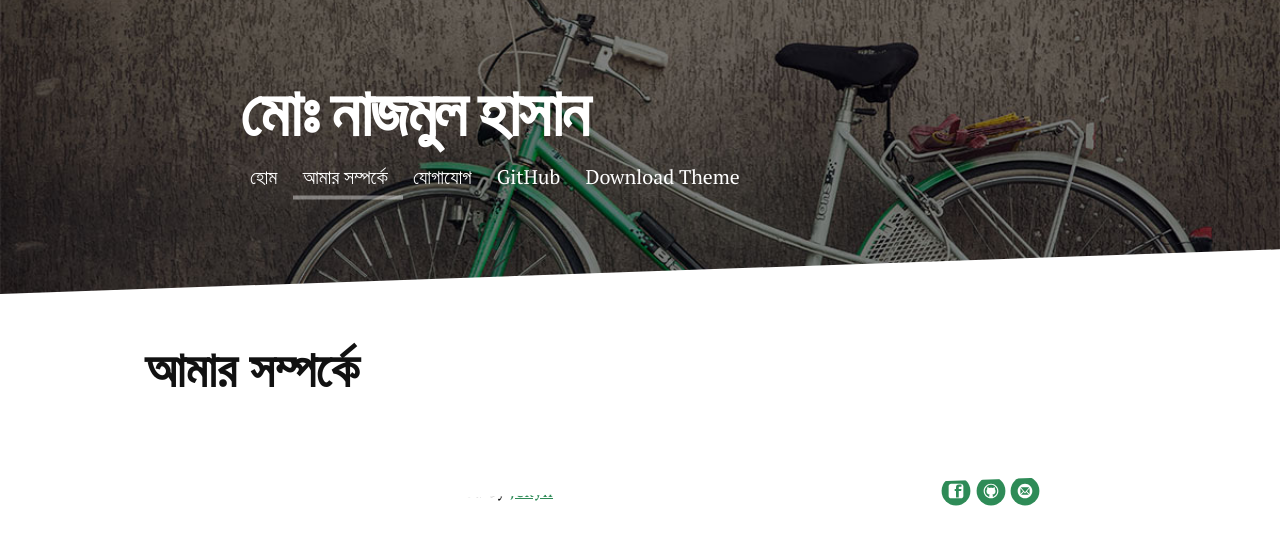
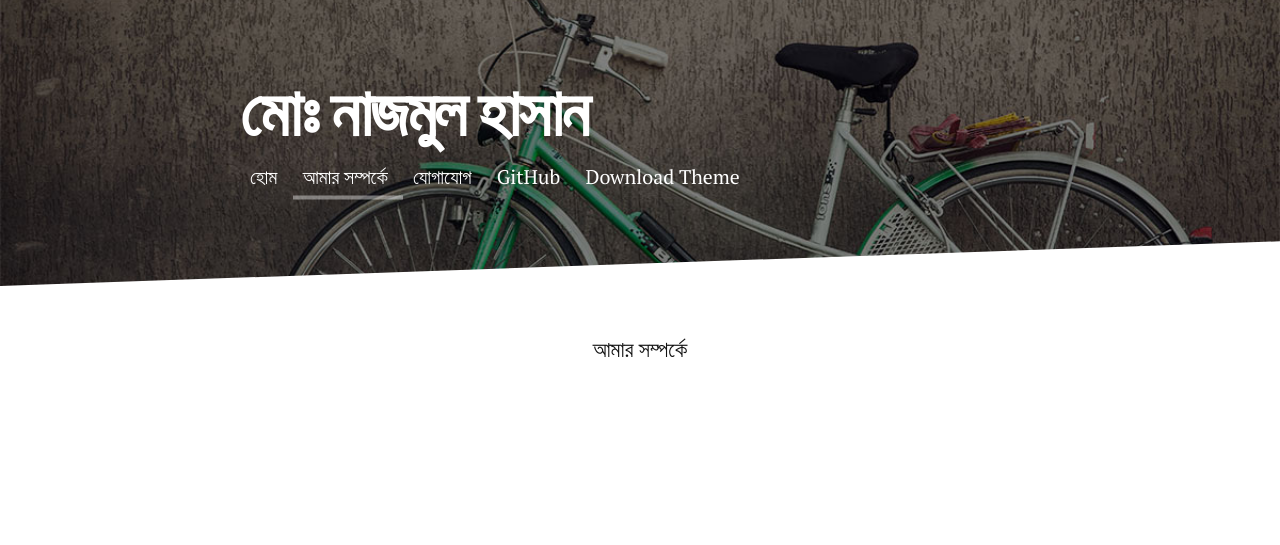
Before and after one commit to farhapartex/farhapartex.github.io, a Jekyll site: the page built from about.md, in a window 1280 px wide. Shown: the top 545 px of the page. Built offline with Jekyll 4.4.1, drawn with Linux system fonts in a browser that asks for light colours; nearby versions of some CDN libraries.

```diff
--- a/about.md
+++ b/about.md
@@ -3,4 +3,4 @@ layout: default
 title: আমার সম্পর্কে
 
 ---
-## আমার সম্পর্কে
+<center>আমার সম্পর্কে</center>
```
